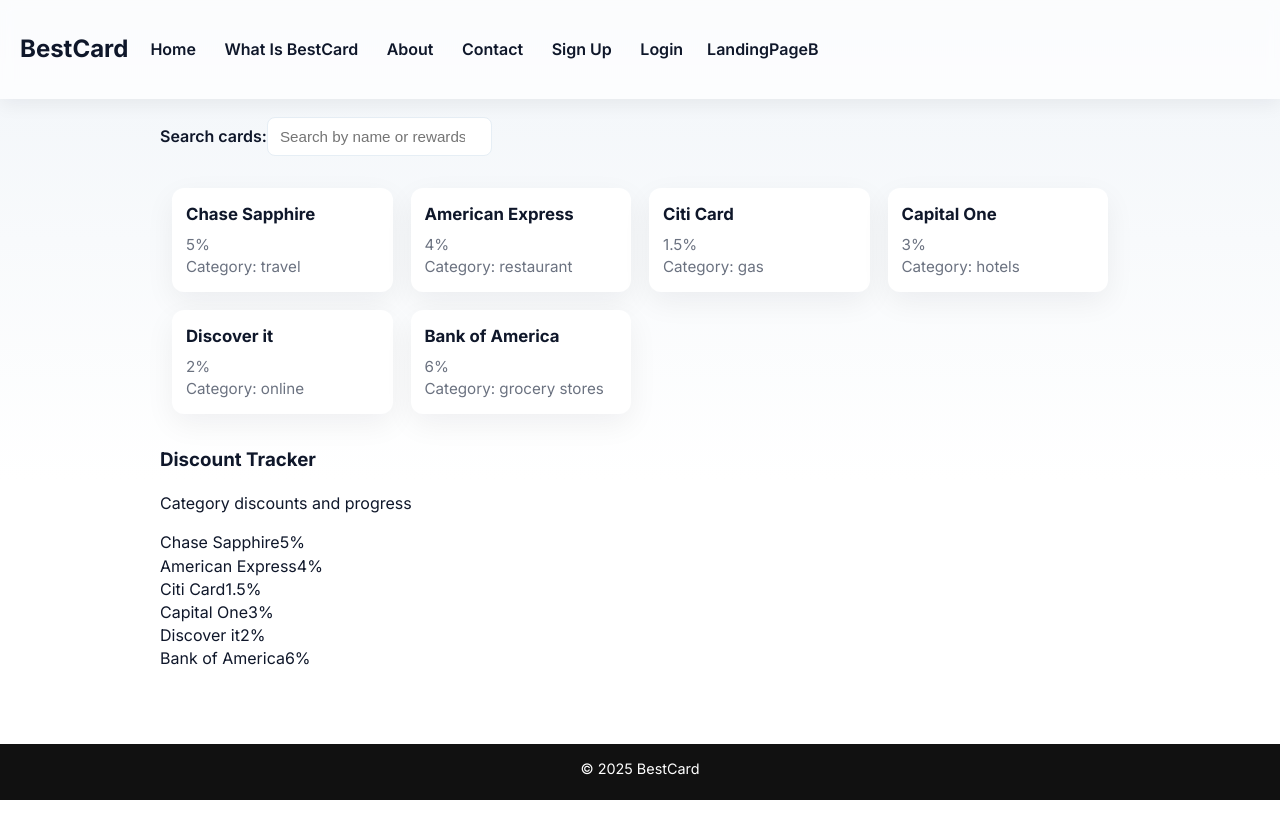
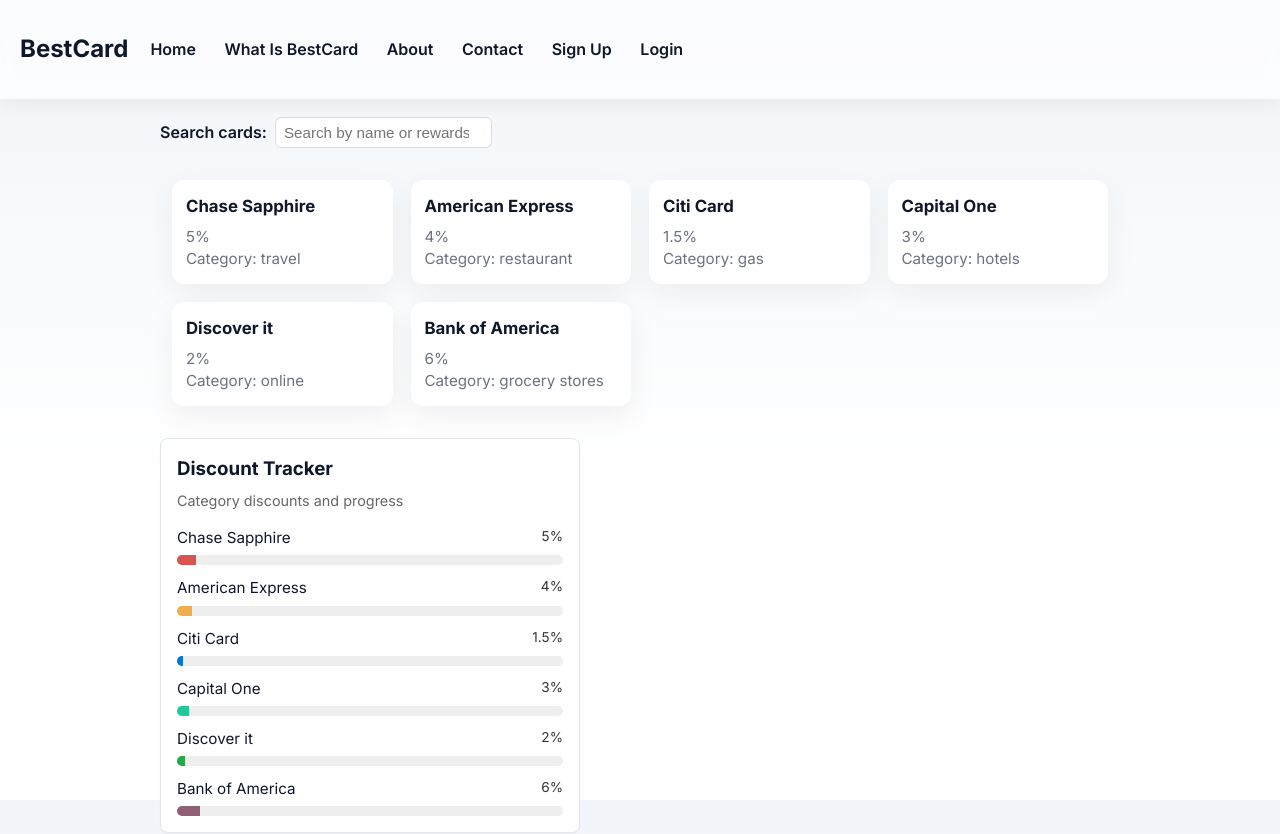
Before and after one commit to hursha1990/bestcard, a React (Vite) app: page /landingA in a window 1280 px wide. Shown: the top 834 px of the page. Before the commit the page ends 800 px from the top, so only its background shows below. Built offline with nearby package versions, Linux system fonts and the light colour scheme.

Commit message:
added some css to the pages.css

```diff
--- a/src/components/layout/NavBar.jsx
+++ b/src/components/layout/NavBar.jsx
@@ -11,38 +11,31 @@
 
       {/* <button className="hamburger" onClick={() => setOpen(!open)}>
         ☰
-      </button> */}
-{/*
+      </button>
+
       <div>
         <ul className={`nav-links ${open ? "open" : ""}`}>
-          <Link to="/" onClick={() => setOpen(false)}>
-            Home
-          </Link>
+          <Link to="/" onClick={() => setOpen(false)}>Home</Link>
 
-          <Link to="/what-is-bestcard" onClick={() => setOpen(false)}>
-            What Is BestCard
-          </Link>
+          <Link to="/what-is-bestcard" onClick={() => setOpen(false)}>What Is BestCard</Link>
 
-          <Link to="/about" onClick={() => setOpen(false)}>
-            About
-          </Link>
+          <Link to="/about" onClick={() => setOpen(false)}>About</Link>
 
-          <Link to="/contact" onClick={() => setOpen(false)}>
-            Contact
-          </Link>
+          <Link to="/contact" onClick={() => setOpen(false)}>Contact</Link>
+
+          <Link to="/signup">Sign Up</Link> {" "}
+          <Link to="/login">Login</Link>
+
         </ul>
       </div> */}
 
       <div className="navbar">
-             <Link to="/">Home</Link> {" "}
+        <Link to="/">Home</Link> {" "}
         <Link to="/what-is-bestcard">What Is BestCard</Link> {" "}
         <Link to="/about">About</Link> {" "}
         <Link to="/contact">Contact</Link>{" "}
         <Link to="/signup">Sign Up</Link> {" "}
         <Link to="/login">Login</Link>
-        {/* <Link to="/landingA">LandingPageA</Link> */}
-        <Link to="/landingB">LandingPageB</Link>
-
         </div>
     </nav>
   );
--- a/src/components/pages/Login.jsx
+++ b/src/components/pages/Login.jsx
@@ -1,3 +1,5 @@
+import { Link } from "react-router-dom";
+
 const Login = () => {
   return (
     <div className="auth-page">
@@ -14,7 +16,9 @@
             <br />
             <br />
 
-            <button>Login</button>
+            <Link to="/landingA">
+              <button>Login</button>
+            </Link>
 
             <p>
               Don't have an account? <a href="/signup">SignUp here</a>.
--- a/src/components/pages/pages.css
+++ b/src/components/pages/pages.css
@@ -58,3 +58,78 @@
   background: #fff;
   border: 1px solid rgba(11,18,29,0.06);
 }
+
+/* LandingPageA: search and discount card styles */
+.search-row {
+  margin: 1rem 0;
+}
+.search-label {
+  margin-right: 8px;
+}
+.search-input {
+  padding: 6px 8px;
+  border: 1px solid #dcdcdc;
+  border-radius: 6px;
+  font-size: 0.95rem;
+}
+
+.discount-card {
+  border: 1px solid #e6e6e6;
+  border-radius: 8px;
+  padding: 1rem;
+  max-width: 420px;
+  background: #fff;
+  box-shadow: 0 1px 2px rgba(0,0,0,0.04);
+  margin-top: 1rem;
+}
+.discount-tracker-title {
+  margin: 0 0 .5rem 0;
+}
+.discount-desc {
+  margin: 0 0 1rem 0;
+  color: #666;
+  font-size: .9rem;
+}
+.discount-list {
+  display: grid;
+  gap: .75rem;
+}
+.discount-item-row {
+  display: flex;
+  justify-content: space-between;
+  margin-bottom: 6px;
+}
+.discount-item-label { font-size: .95rem; }
+.discount-item-pct { font-size: .85rem; color: #333; }
+.discount-track {
+  background: #eee;
+  height: 10px;
+  border-radius: 999px;
+  overflow: hidden;
+}
+.discount-fill {
+  height: 100%;
+  transition: width .4s ease;
+}
+
+/* Home hero layout */
+.home-hero { padding: 40px 16px; }
+.hero-inner{
+  max-width: 1100px;
+  margin: 0 auto;
+  display: grid;
+  grid-template-columns: 1fr 520px 1fr;
+  gap: 24px;
+  align-items: center;
+  justify-items: center;
+}
+.hero-col{ padding: 12px }
+.hero-center{ display:flex; flex-direction:column; align-items:center; text-align:center }
+.hero-center h1{ font-size: 3rem; margin:0 0 12px; width:100% }
+.hero-center .accent{ color:#524ff1 }
+.lead{ color:#333; max-width:520px; margin:0 auto 18px }
+.btn-primary{ display:inline-block; background:#524ff1; color:#fff; padding:10px 16px; border-radius:8px; text-decoration:none }
+.hero-image{ width:420px; max-width:200%; margin:20px auto 0; display:block }
+.message{ font-size:0.9rem; color:#222; max-width:240px; margin:0 auto }
+.message p{ margin:0 0 160px }
+.no-wrap{ white-space: nowrap; }
```
